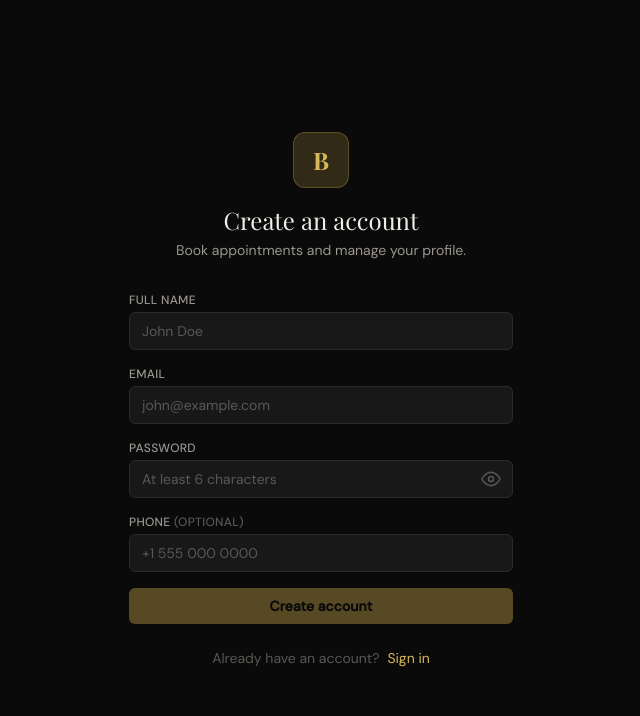
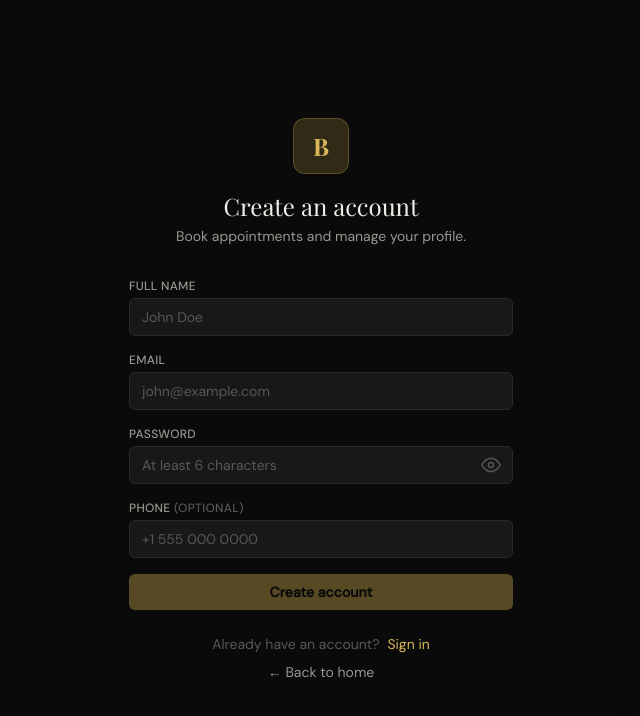
Before and after one commit to EduardoHAnacleto/BarberShop-Front, a Nuxt app: page /register in a window 1280 px wide. Shown: the top 716 px of the page, without its empty margins (319-959 px from the left). Built offline with nearby package versions, Linux system fonts and the light colour scheme; a web font is replaced by a local one.

Commit message:
feat(register): add back to home link

```diff
--- a/pages/register.vue
+++ b/pages/register.vue
@@ -185,6 +185,9 @@ async function handleRegister(): Promise<void> {
           Already have an account?
           <NuxtLink to="/login" class="text-gold-400 hover:underline ml-1">Sign in</NuxtLink>
         </p>
+        <p class="text-center text-sm text-muted mt-2">
+          <NuxtLink to="/" class="text-secondary hover:text-primary transition-colors">← Back to home</NuxtLink>
+        </p>
       </template>
     </div>
   </div>
```
